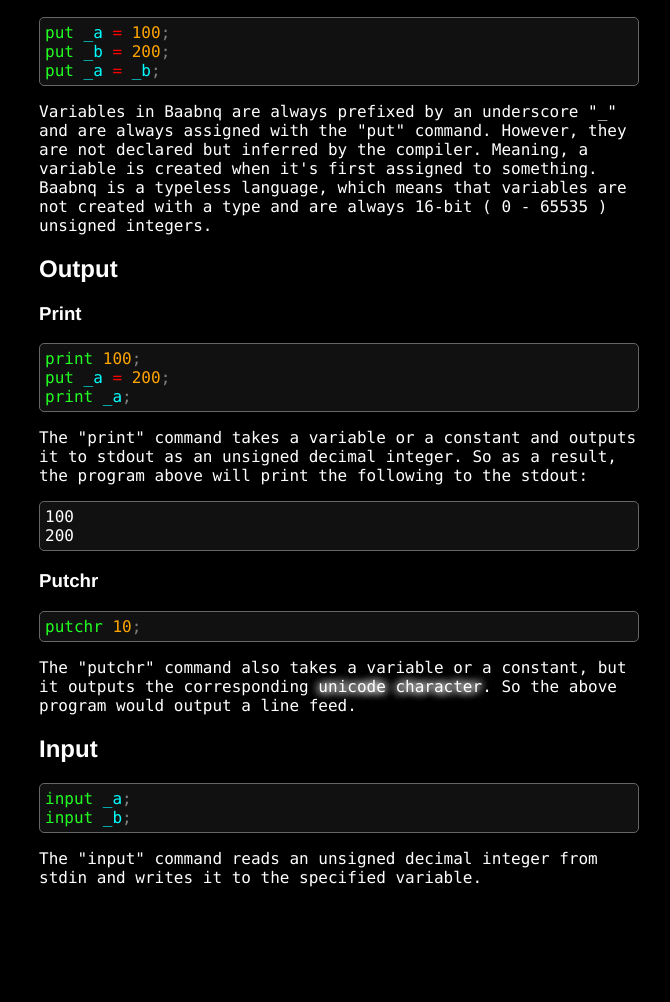
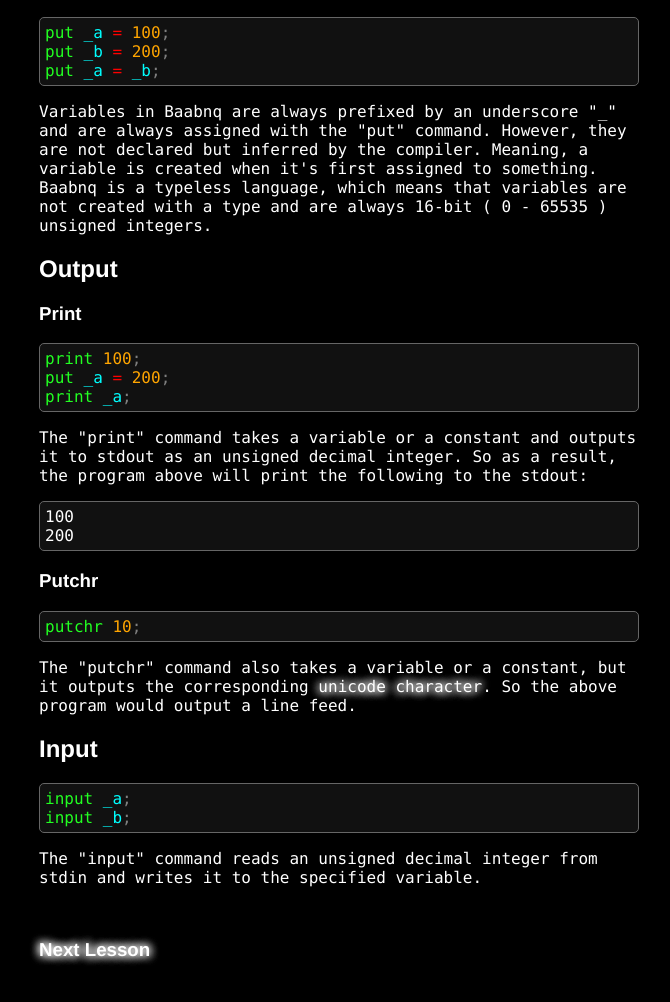
Before and after one commit to baabnq/learning, a plain HTML site: page lessons/1.html in a window 1280 px wide. Shown: the part 98-1100 px from the top of the page, without its empty margins (301-971 px from the left). Before the commit the page ends 1001 px from the top, so only its background shows below. Drawn offline with Linux system fonts and the light colour scheme.

Commit message:
finished lesson 1

```diff
--- a/lessons/1.html
+++ b/lessons/1.html
@@ -53,6 +53,9 @@ input _b;
 The "input" command reads an unsigned decimal integer from stdin and writes it to the specified variable.
     </p>
 
+    <br>
+    <h3><a href="2.html">Next Lesson</a></h3>
+
     <script src="/highlight.js"></script>
   </body>
 </html>
--- a/style.css
+++ b/style.css
@@ -8,6 +8,7 @@ body {
     width: 600px;
     margin: auto;
     font-family: Helvetica;
+    padding-bottom: 100px;
 }
 
 h1 {
```
